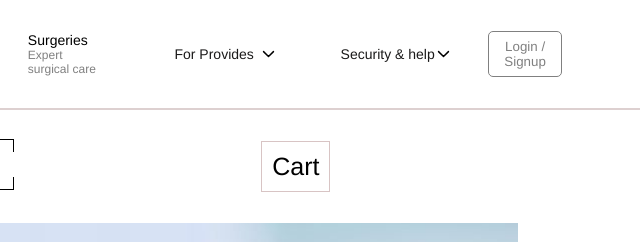
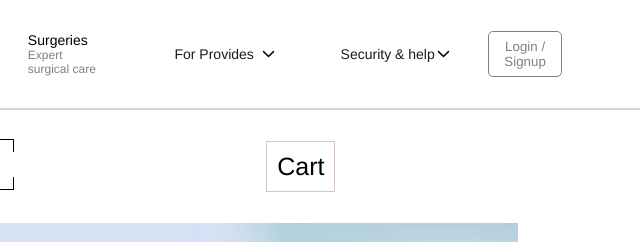
Before and after one commit to swethav08711/practo_clone, a website with bundled scripts: page pages/test.html in a window 1280 px wide. Shown: the top 242 px of the page, 640-1280 px from the left. Built offline with nearby package versions, Linux system fonts and the light colour scheme; no server answers.

Commit message:
test final

```diff
--- a/component/test_file.js
+++ b/component/test_file.js
@@ -54,7 +54,7 @@ function addFav(d) {
 
   let suma = document.getElementById("tot")
 
-  suma.innerText = addi.length
+  suma.innerText = `${addi.length} items`
 }
 
 async function fetchdata2(){
--- a/pages/test.html
+++ b/pages/test.html
@@ -19,7 +19,7 @@
                 <p> <input type="text" id="test-profile" placeholder="search here"><i  id="search-btn" ></i></p>
             </div>
             <div id="cart">
-                <a href="testCart.html" >Cart <a id="tot"></a></a>
+                <a id="tot" href="testCart.html" >Cart <a ></a></a>
                 <div id="cartDisp"></div>
             </div>
 
--- a/style/test.css
+++ b/style/test.css
@@ -37,7 +37,7 @@
 #cart{
     display: flex;
     float: right;
-    width: 5%;
+    width: 15%;
     margin: 2.5%;
     padding: 2px;
     font-size: 25px;
```
